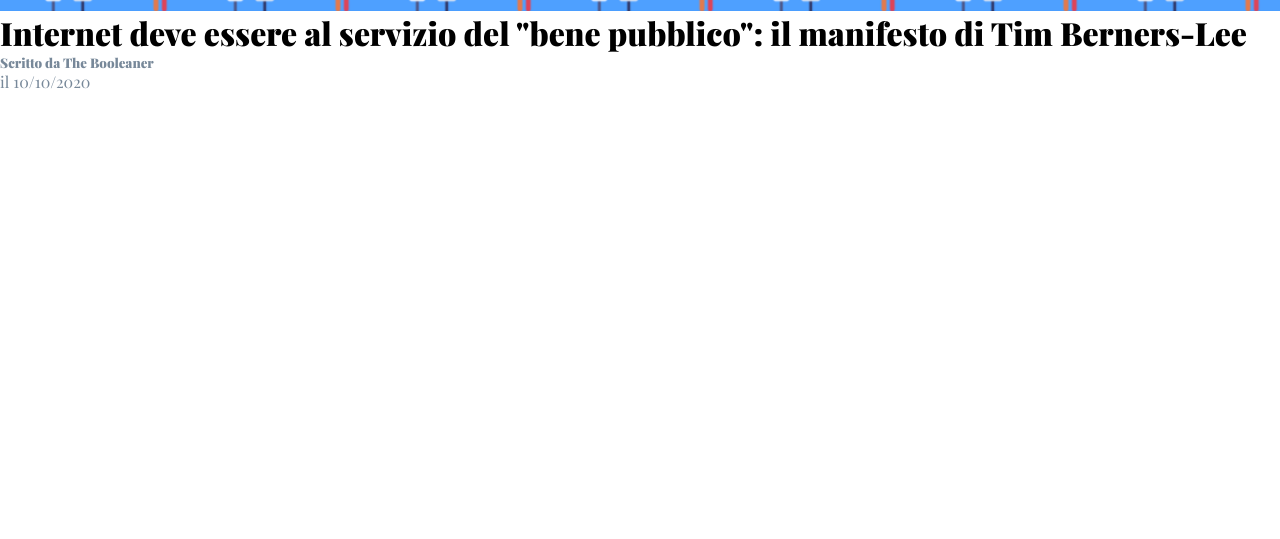
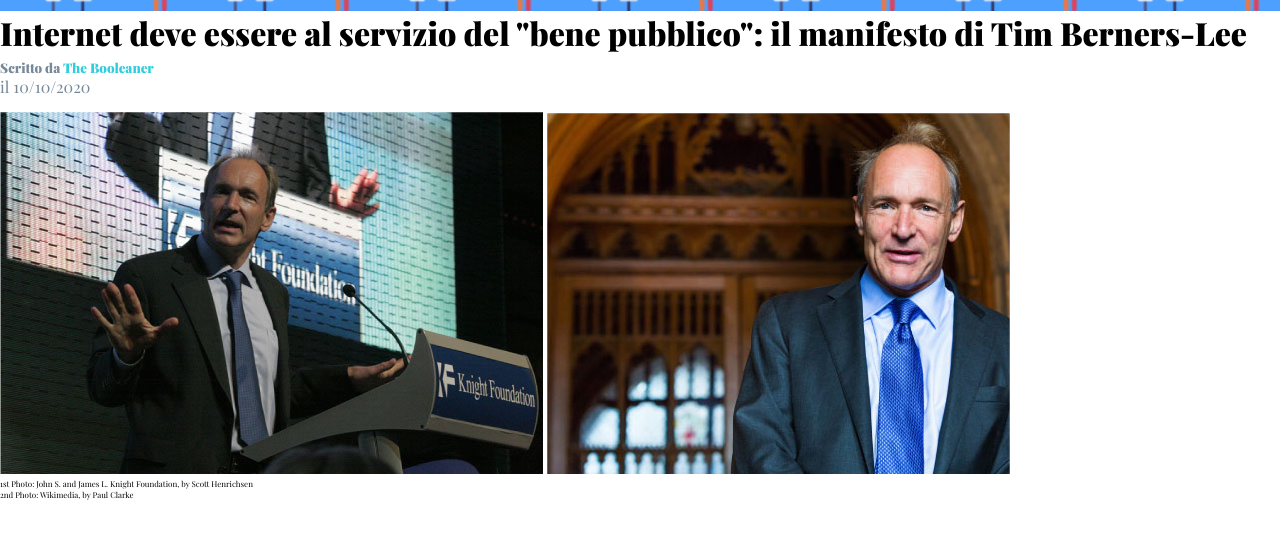
Before and after one commit to ElenaRuscitto/html-css-booleaner, a plain HTML site: page index.html in a window 1280 px wide. Shown: the part 81-620 px from the top of the page. Drawn offline with nearby package versions, Linux system fonts and the light colour scheme.

Commit message:
[add] section foto Tim

```diff
--- a/css/main.css
+++ b/css/main.css
@@ -25,4 +25,19 @@
 /* MAIN  */
 .autore{
   color: lightslategray;
+  margin-top: 5px;
+  margin-bottom: 15px;
 }
+
+#special{
+  color: rgb(48, 205, 223);
+}
+
+.foto-tim{
+  background-size: 400px;
+}
+
+figcaption{
+  font-size: .5em;
+  color: black;
+}
--- a/index.html
+++ b/index.html
@@ -18,15 +18,29 @@
 </header>
 
 <main>
-  <h1>Internet deve essere al servizio del "bene pubblico": il manifesto di Tim Berners-Lee</h1>
+  <h1> Internet deve essere al servizio del "bene pubblico": il manifesto di Tim Berners-Lee</h1>
 
   <!-- Autore -->
   <div class="autore">
-    <h5>Scritto da The Booleaner</h5>
-    <p>il 10/10/2020</p>
+    <h5> Scritto da <span id="special">The Booleaner</span></h5>
+    <p> il 10/10/2020</p>
   </div>
 
+  <!-- Foto Tim -->
+  <section>
+    <img class="foto-tim"  src="./img/tim-1.jpg" alt="Tim-1">
+    <img class="foto-tim"  src="./img/tim-2.jpg" alt="Tim-2">
+    <figcaption>1st Photo: John S. and James L. Knight Foundation, by Scott Henrichsen</figcaption>
+    <figcaption>2nd Photo: Wikimedia, by Paul Clarke</figcaption>
 
+  </section>
+<!-- /Foto Tim -->
+
+<!-- testo -->
+<section>
+
+</section>
+<!-- /testo -->
 
 </main>
 
```
